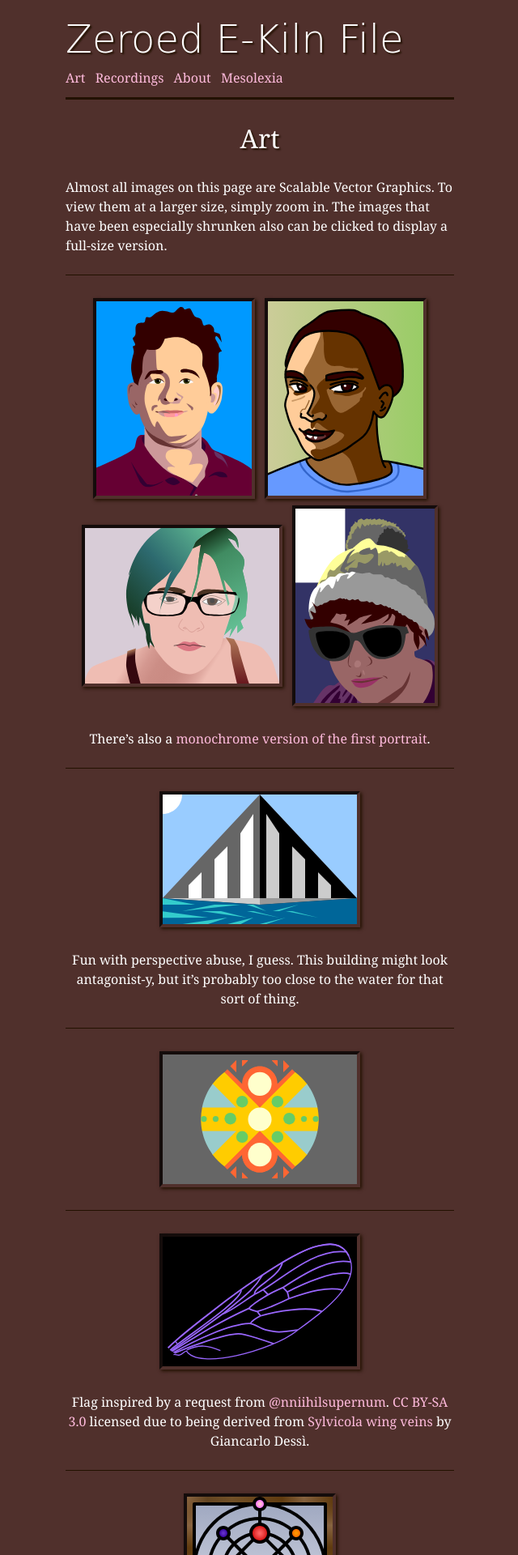
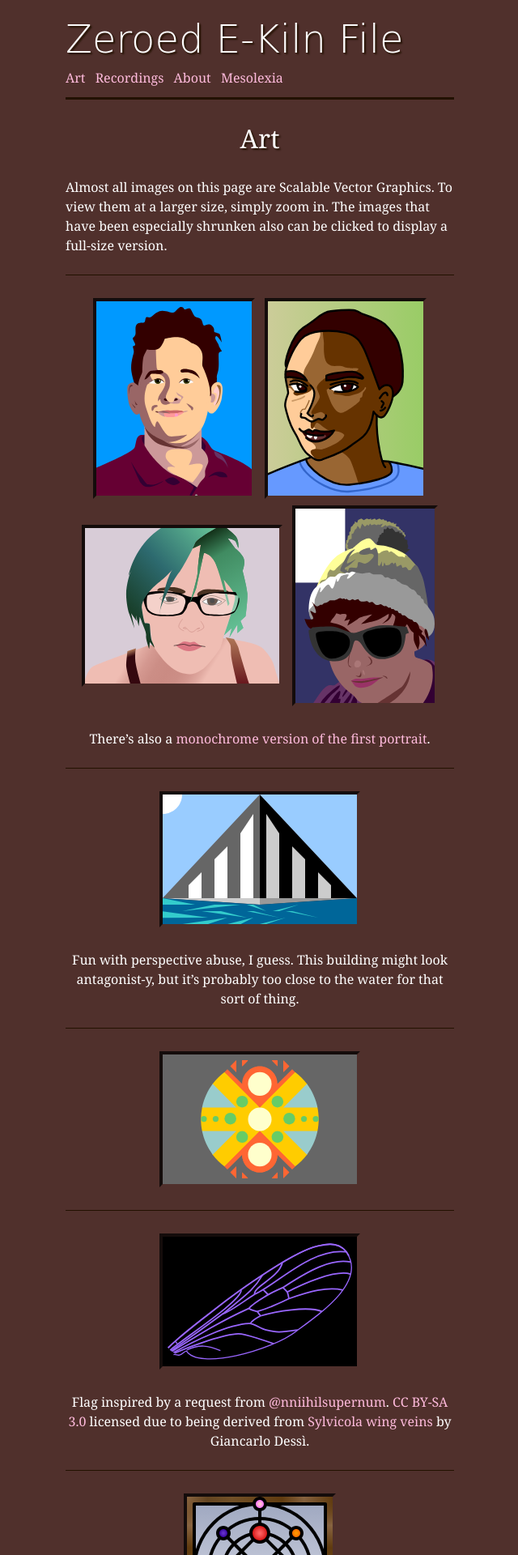
Before and after one commit to ilzolende/ilzolende.github.io, a Jekyll site: the page built from art-collection.html, in a window 1280 px wide. Shown: the top 1920 px of the page at 81% size, without its empty margins (319-959 px from the left). Built offline with Jekyll 4.4.1, drawn with Linux system fonts in a browser that asks for light colours; some web fonts are replaced.

Commit message:
removed photoset shadows from red-velvet theme

```diff
--- a/_sass/color-schemes/_red-velvet.scss
+++ b/_sass/color-schemes/_red-velvet.scss
@@ -23,5 +23,5 @@
 h1>a, h2, h3 {@include shadowy;}
 
 figure img {
-  box-shadow: 0.125em 0.125em 0.25em $dividing-line-color;
+  //box-shadow: 0.125em 0.125em 0.25em $dividing-line-color;
 }
```
